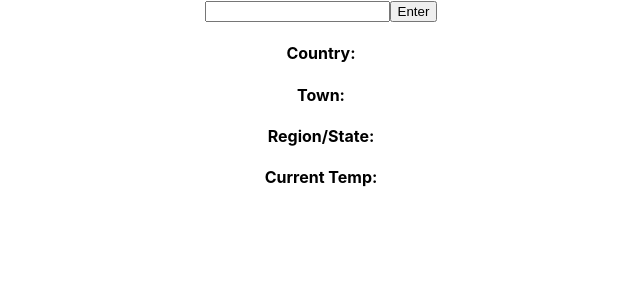
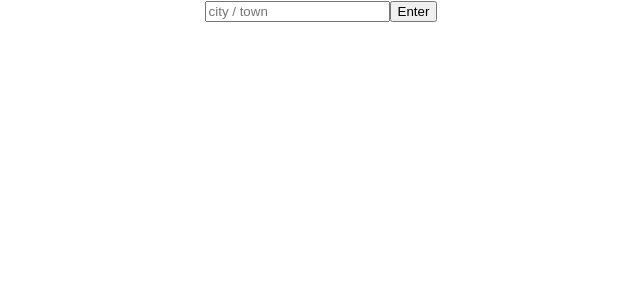
Before and after one commit to hollyefig/weather, a React (Create React App) app: page / in a window 1280 px wide. Shown: the top 300 px of the page, without its empty margins (319-959 px from the left). Built offline with nearby package versions, Linux system fonts and the light colour scheme.

Commit message:
input ZIP feature

```diff
--- a/public/index.html
+++ b/public/index.html
@@ -7,11 +7,11 @@
     <meta name="theme-color" content="#000000" />
     <meta
       name="description"
-      content="Web site created using create-react-app"
+      content="Weather Application using create-react-app"
     />
 
 
-    <title>React App</title>
+    <title>Weather</title>
   </head>
   <body>
     <noscript>You need to enable JavaScript to run this app.</noscript>
--- a/src/App.js
+++ b/src/App.js
@@ -1,11 +1,57 @@
-// import React from "react";
+import React, { useState, useEffect, useCallback } from "react";
 import "./App.css";
+// get componenets
 import { Input } from "./components/input/Input";
+import { Output } from "./components/output/Output";
+// get APIs
+import { getTown, getWeather, getZip } from "./APIcalls";
 
 function App() {
+  const [inputTown, setInputTown] = useState(null);
+  const [selectTown, setSelectedTown] = useState(null);
+  const [weather, setWeather] = useState(null);
+
+  // & when town is read
+  const townEntered = useCallback(async () => {
+    // ! for town input
+    if (isNaN(parseInt(inputTown))) {
+      if (inputTown !== null && inputTown !== "") {
+        let loadTown = await getTown(inputTown);
+        setSelectedTown(loadTown);
+
+        // when town is defined, fetch weather
+        loadTown !== undefined && fetchWeather(loadTown);
+      }
+    } else {
+      let parseZip = parseInt(inputTown);
+      let loadZip = await getZip(parseZip);
+
+      let loadTown = await getTown(loadZip.name);
+      setSelectedTown(loadTown);
+
+      // when town is defined, fetch weather
+      loadTown !== undefined && fetchWeather(loadTown);
+    }
+  }, [inputTown]);
+
+  // & fetch weather
+  const fetchWeather = async (e) => {
+    let loadWeather = await getWeather(e[0].lat, e[0].lon);
+    setWeather(loadWeather);
+  };
+
+  // ? when enter key is hit
+  useEffect(() => {
+    const enterKey = (k) => {
+      k.key === "Enter" && townEntered();
+    };
+    document.addEventListener("keydown", enterKey);
+    return () => document.removeEventListener("keydown", enterKey);
+  }, [townEntered]);
   return (
     <div className='App'>
-      <Input />
+      <Input setInputTown={setInputTown} townEntered={townEntered} />
+      <Output selectTown={selectTown} weather={weather} />
     </div>
   );
 }
--- a/src/components/input/Input.jsx
+++ b/src/components/input/Input.jsx
@@ -1,26 +1,4 @@
-import React, { useState } from "react";
-import { getTown, getWeather } from "../../APIcalls";
-import { Output } from "../output/Output";
-
-export const Input = () => {
-  const [inputTown, setInputTown] = useState("");
-  const [selectTown, setSelectedTown] = useState("");
-  const [weather, setWeather] = useState(null);
-
-  const townEntered = async () => {
-    // console.log("entered", inputTown);
-    let loadTown = await getTown(inputTown);
-    setSelectedTown(loadTown);
-    if (selectTown !== undefined) {
-      fetchWeather(loadTown);
-    }
-  };
-
-  const fetchWeather = async (e) => {
-    let loadWeather = await getWeather(e[0].lat, e[0].lon);
-    setWeather(loadWeather);
-  };
-
+export const Input = ({ setInputTown, townEntered }) => {
   return (
     <div>
       {/* possibly address-level2  */}
@@ -28,11 +6,13 @@ export const Input = () => {
         type='text'
         autoComplete='address-level2'
         onInput={(e) => setInputTown(e.target.value)}
+        className='inputTown'
+        placeholder='city / town'
       />
+
       <button type='button' className='btnTown' onClick={townEntered}>
         Enter
       </button>
-      <Output selectTown={selectTown} weather={weather} />
     </div>
   );
 };
--- a/src/components/output/Output.jsx
+++ b/src/components/output/Output.jsx
@@ -1,16 +1,22 @@
 export const Output = ({ selectTown, weather }) => {
-  weather !== null && console.log("logging", weather.current);
+  //   weather !== null && console.log("logging", weather);
 
   return (
+    <>
+      {selectTown !== null && weather !== null && (
         <div>
           <h4>Country:</h4>
-      {selectTown !== "" && selectTown[0].country}
+          {selectTown[0].country}
           <h4>Town:</h4>
-      {selectTown !== "" && selectTown[0].name}
+          {selectTown[0].name}
           <h4>Region/State:</h4>
-      {selectTown !== "" && selectTown[0].state}
+          {selectTown[0].state}
           <h4>Current Temp:</h4>
-      {weather !== null && `${weather.current.temp} ˚F`}
+          {`${Math.floor(weather.current.temp)} ˚F`}
+          <h4>Feels Like:</h4>
+          {`${Math.floor(weather.current.feels_like)} ˚F`}
         </div>
+      )}
+    </>
   );
 };
```
Also changed, not shown: src/IMGs/defaultBG.png (added). Lines whose indentation alone changed are shown as unchanged.
